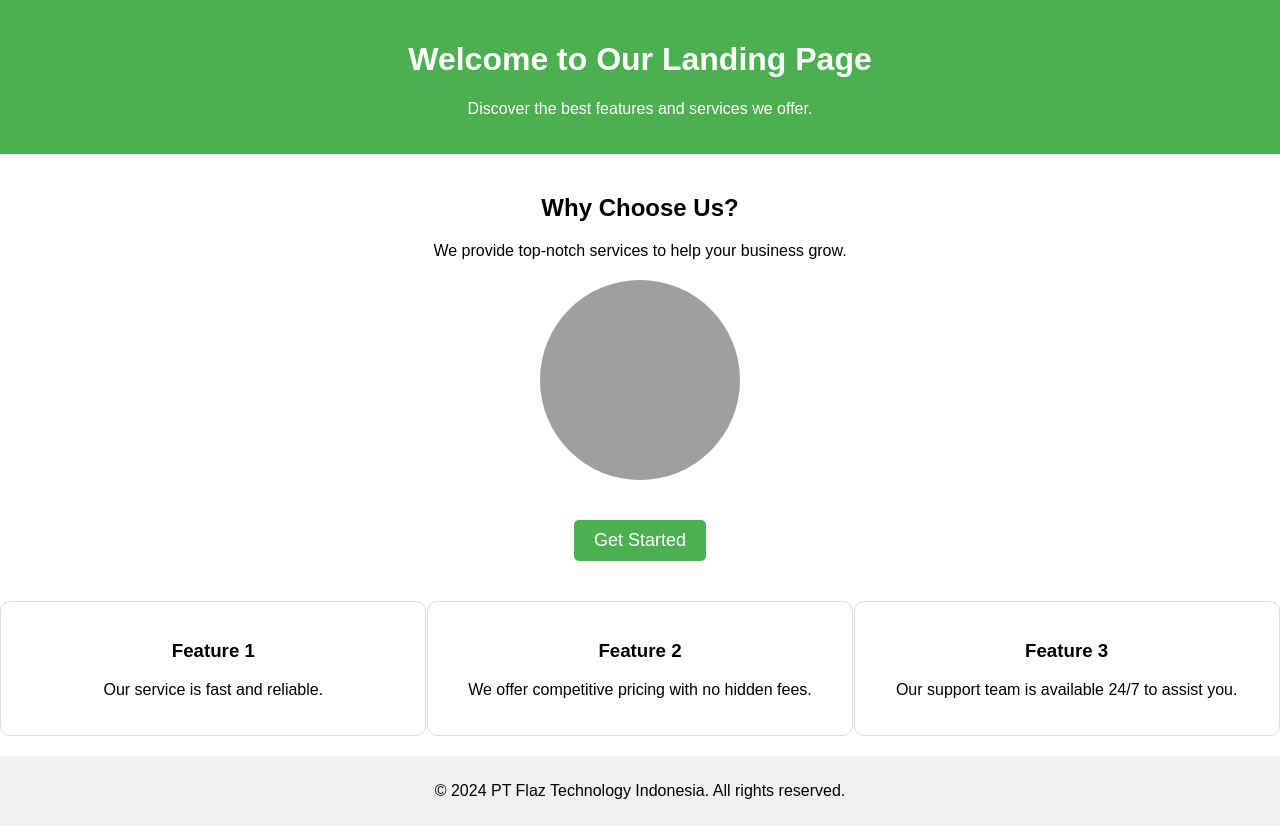
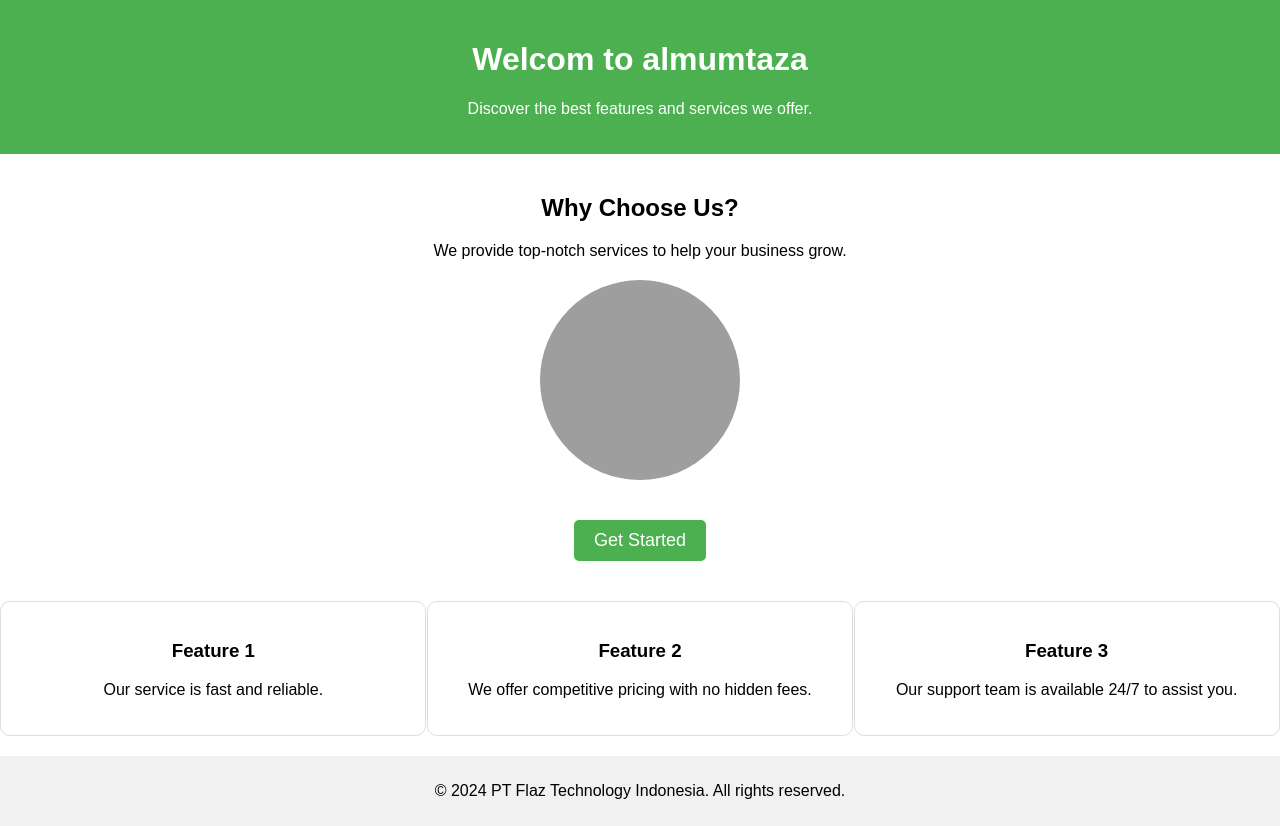
Before and after one commit to insankamil2011/belajar-git, a plain HTML site: page index.html in a window 1280 px wide. Drawn offline with Linux system fonts and the light colour scheme; grey boxes are pictures that could not be loaded.

Commit message:
percobaan

```diff
--- a/index.html
+++ b/index.html
@@ -62,7 +62,7 @@
 <body>
 
     <div class="header">
-        <h1>Welcome to Our Landing Page</h1>
+        <h1>Welcom to almumtaza</h1>
         <p>Discover the best features and services we offer.</p>
     </div>
 
@@ -93,4 +93,4 @@
     </div>
 
 </body>
-</html>
+</html
```
